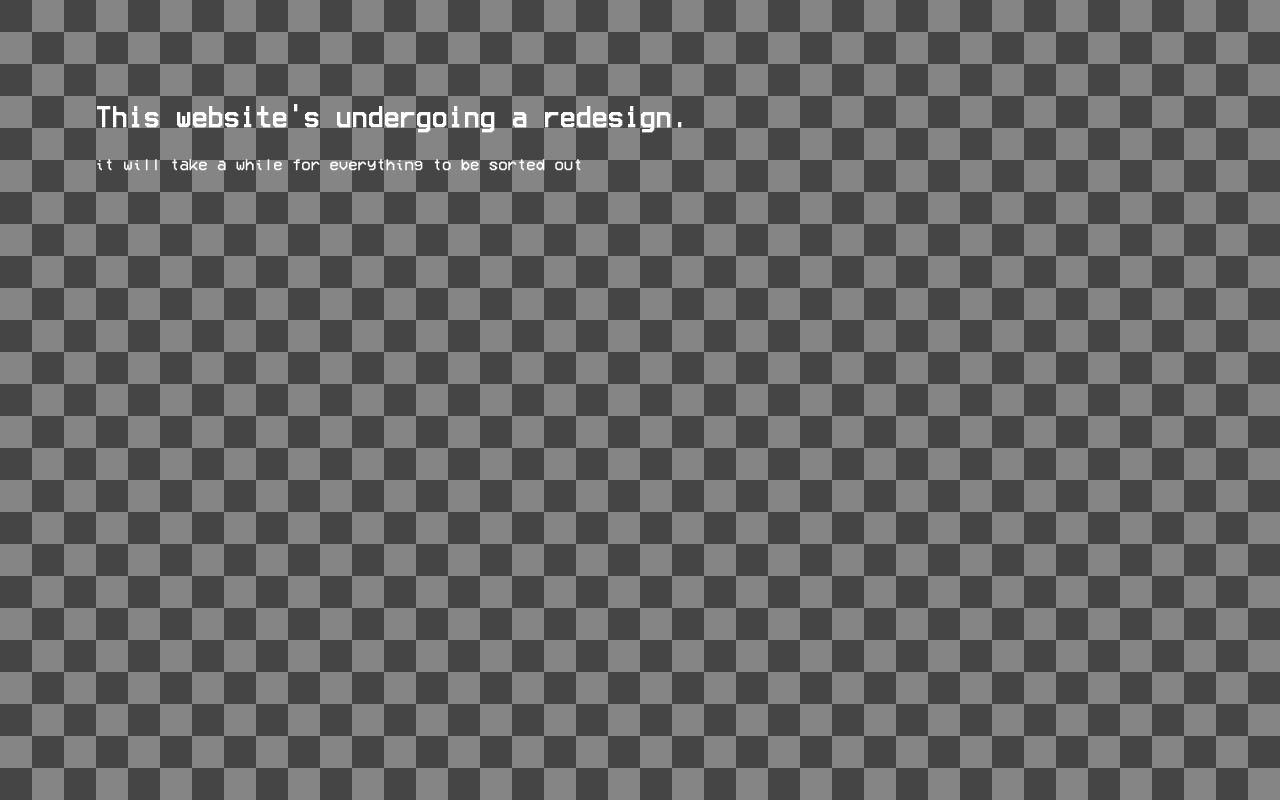
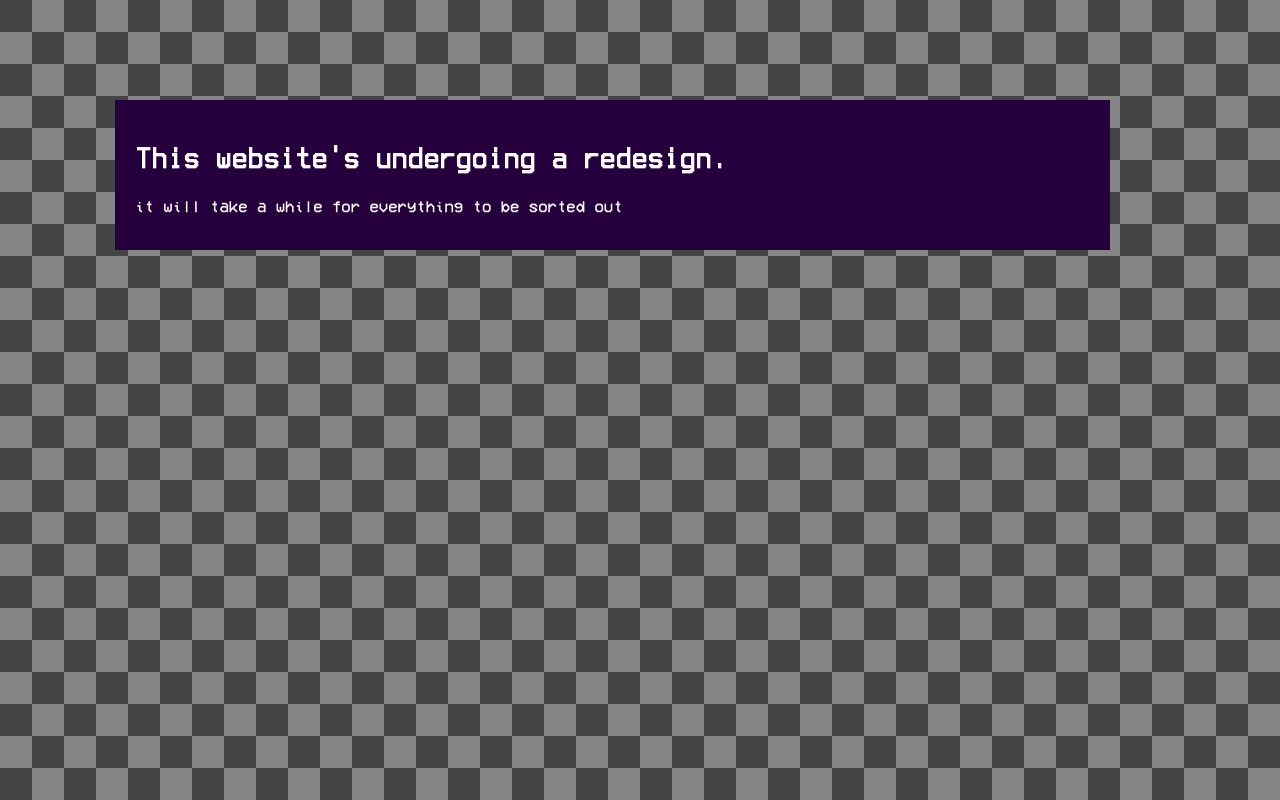
Before and after one commit to dogewoz/dogewoz.github.io, a plain HTML site: page index.html in a window 1280 px wide. Drawn offline with Linux system fonts and the light colour scheme.

Commit message:
added the evil and intimidating BOX
oooo so scawy I MEAN scary

```diff
--- a/index.html
+++ b/index.html
@@ -24,6 +24,11 @@
       background-image: url("/checkerboard.png");
       background-repeat: repeat;
 
+	  .evil-and-intimidating-box {
+	  background-color: #25003d;
+	  padding: 20px;
+	  margin: 20px;
+	  color: #fff
       }
     </style>
 <title>dogewoz's information superhighway</title>
@@ -37,8 +42,10 @@
 
 </head>
 <body class="oneshot">
+<div class="evil-and-intimidating-box">
 <h1>This website's undergoing a redesign.</h1>
 <p class="pixel">it will take a while for everything to be sorted out</p>
+</div>
 </body>
 
 </html>
```
